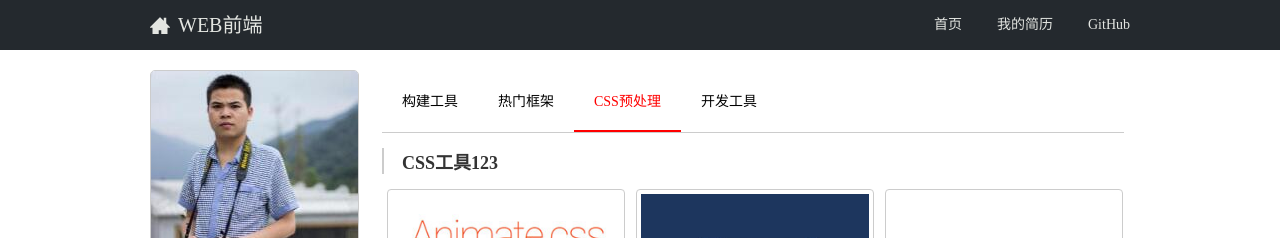
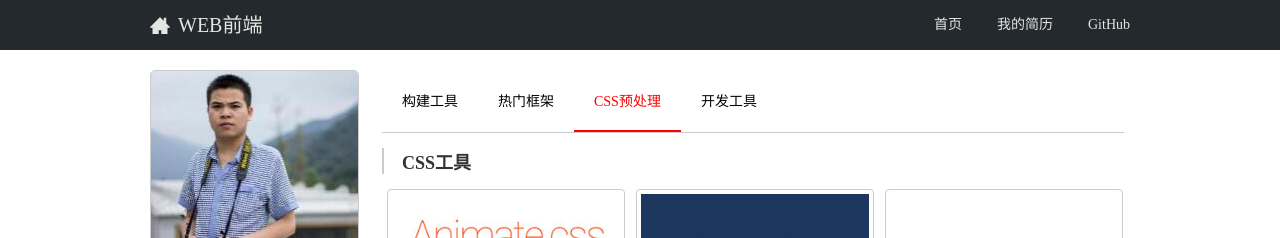
Before and after one commit to sasonhe/sasonhe.github.io, a Vue app: page /cssTool in a window 1280 px wide. Shown: the top 238 px of the page. Built offline with nearby package versions, Linux system fonts and the light colour scheme.

Commit message:
更新数据

```diff
--- a/src/page/cssTool.vue
+++ b/src/page/cssTool.vue
@@ -1,7 +1,7 @@
 <template>
 <div class="home-wrap">
     <div class="title">
-        <h2>CSS工具123</h2>
+        <h2>CSS工具</h2>
     </div>
     <ul class="content clearfix" id="list">
         <li v-for="item in css">
```
